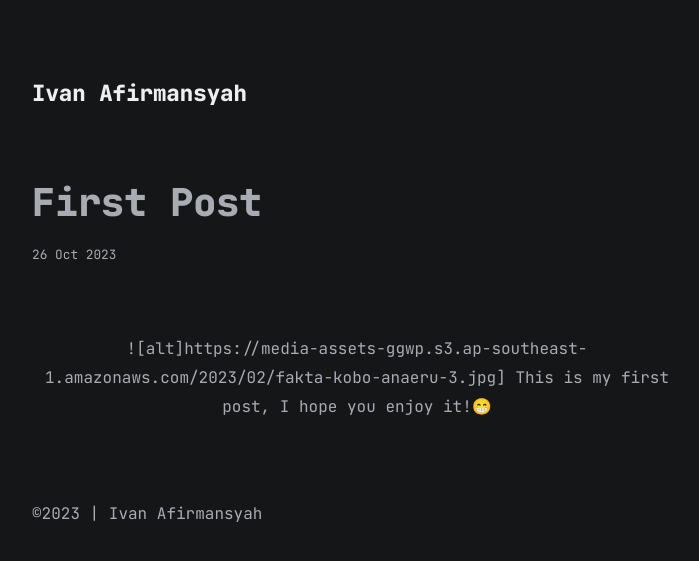
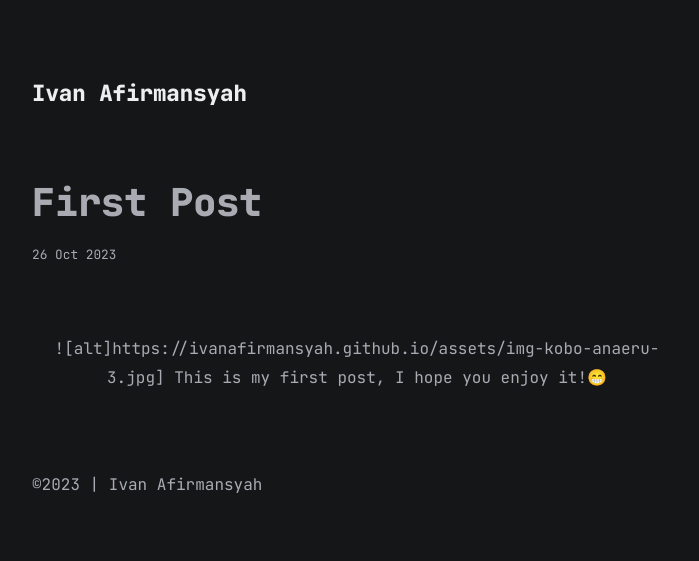
Before and after one commit to shera1402/shera1402.github.io, a Jekyll site: the page built from all_collections/_posts/2023-10-26-first-post.md, in a window 1280 px wide. Shown: the top 561 px of the page, without its empty margins (283-982 px from the left). Built offline with Jekyll 4.4.1, drawn with Linux system fonts in a browser that asks for light colours; comment, search, counter and statistics services are not loaded; a style sheet for code colours, icons or effects is not loaded.

Commit message:
Update 2023-10-26-first-post.md

```diff
--- a/all_collections/_posts/2023-10-26-first-post.md
+++ b/all_collections/_posts/2023-10-26-first-post.md
@@ -4,5 +4,5 @@ title: First Post
 date: 2023-10-26
 comments: true
 ---
-<span style="display:block;text-align:center">![alt]https://media-assets-ggwp.s3.ap-southeast-1.amazonaws.com/2023/02/fakta-kobo-anaeru-3.jpg]<span>
+<span style="display:block;text-align:center">![alt]https://ivanafirmansyah.github.io/assets/img-kobo-anaeru-3.jpg]<span>
 This is my first post, I hope you enjoy it!😁
```
